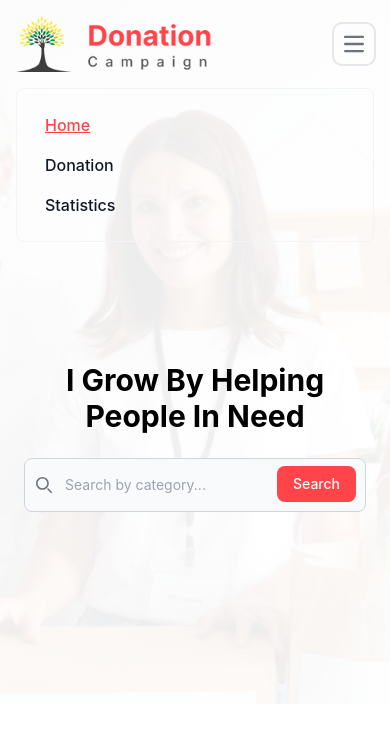
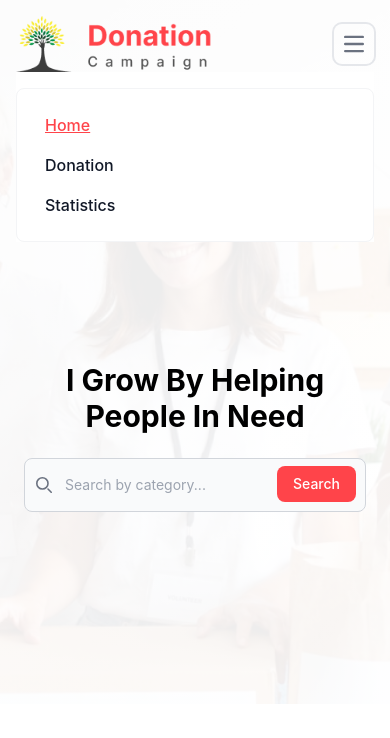
Before and after one commit to mdrobin45/donationCampaign1, a React (Vite) app: page / in a window 390 px wide. Both pictures are taken after a click on the button 354 px from the left and 44 px from the top of the page. Shown: the top 738 px of the page. Built offline with nearby package versions, Linux system fonts and the light colour scheme; no server answers.

Commit message:
fix mobile responsive menu

```diff
--- a/src/components/Donation/UserDonations/DonationCard.jsx
+++ b/src/components/Donation/UserDonations/DonationCard.jsx
@@ -22,7 +22,7 @@ const DonationCard = ({ donation }) => {
                alt={title}
             />
          </div>
-         <div className="flex flex-wrap">
+         <div className="flex flex-wrap pb-4 md:pb-0">
             <div className="p-4 justify-center flex-col h-full sm:p-7">
                <span
                   style={{ color: text_color, backgroundColor: category_bg }}
--- a/src/components/Header/Menu/Menu.jsx
+++ b/src/components/Header/Menu/Menu.jsx
@@ -6,7 +6,7 @@ const Menu = ({ isExpand }) => {
       <div
          className={`${
             isExpand
-               ? "w-full md:block md:w-auto"
+               ? "w-full bg-white md:block md:w-auto"
                : "hidden w-full md:block md:w-auto"
          }`}
          id="navbar-default">
```
